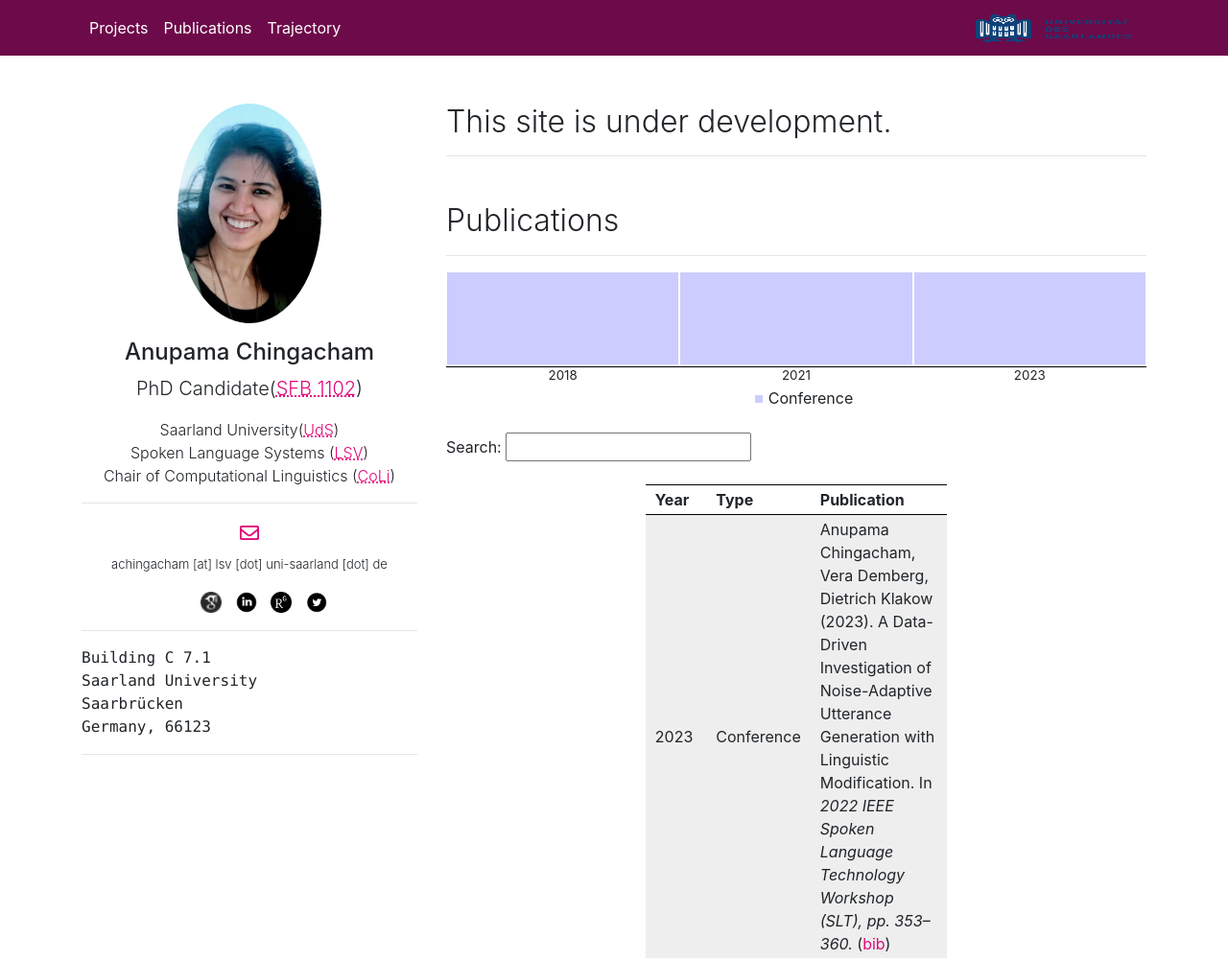
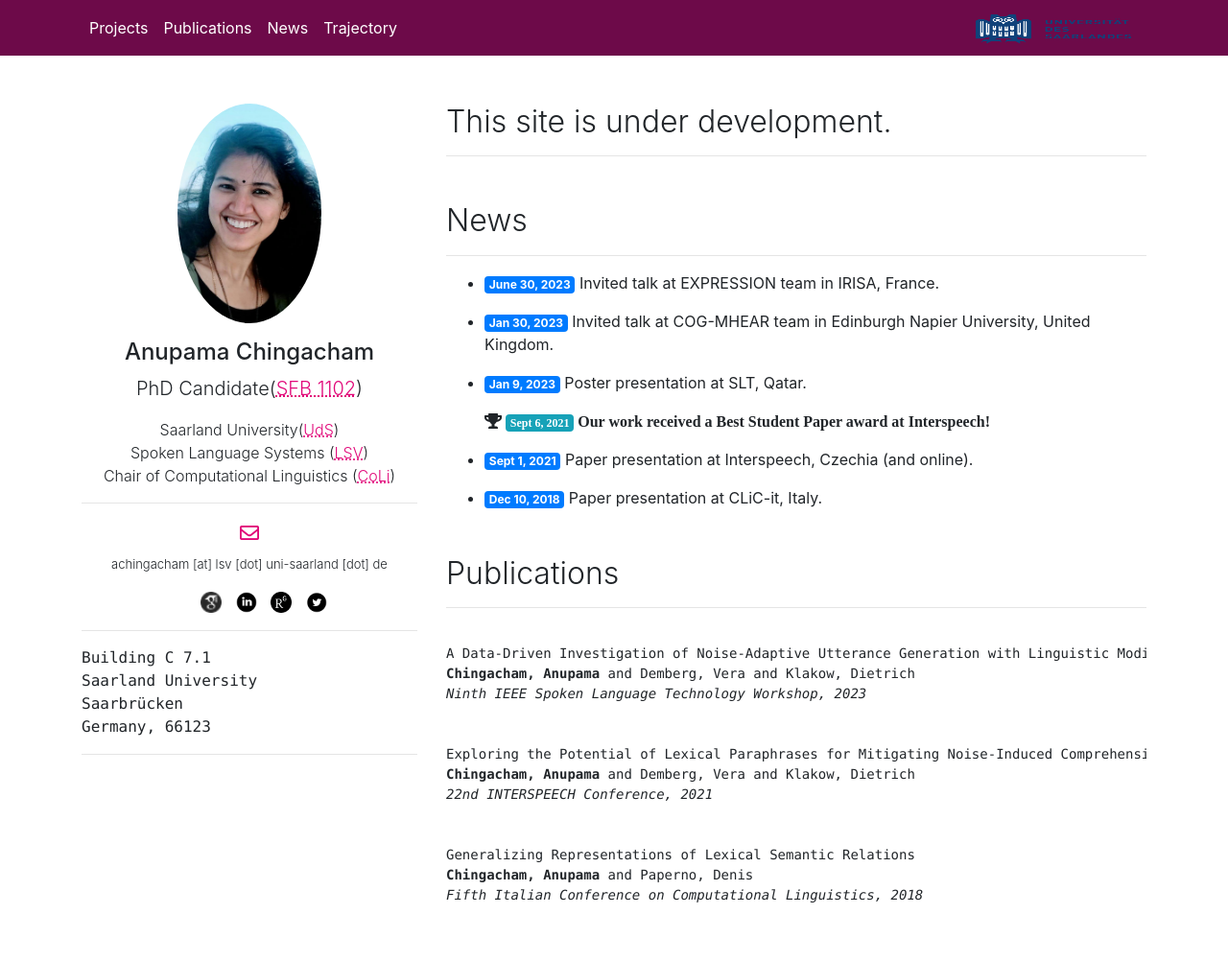
Before and after one commit to achingacham/achingacham.github.io, a plain HTML site: page index.html in a window 1280 px wide. Shown: the top 1002 px of the page at 96% size. Drawn offline with nearby package versions, Linux system fonts and the light colour scheme.

Commit message:
updated News

```diff
--- a/index.html
+++ b/index.html
@@ -41,13 +41,14 @@
               <a class="nav-link" href="#projects">Projects<span class="sr-only">(current)</span></a>
               </li>
 
-              <!-- <li class="nav-item">
-              <a class="nav-link" href="#teach">Teaching</a>
-              </li> -->
-
               <li class="nav-item">
               <a class="nav-link" href="#pubs">Publications</a>
               </li>
+
+              <li class="nav-item">
+                <a class="nav-link" href="#news">News</a>
+                </li>
+
 
               <li class="nav-item">
               <a class="nav-link" href="#education">Trajectory</a>
@@ -154,12 +155,59 @@ badge-primary">Moodle</a>
           </ul>
         </section> -->
 
+        <section id="news" class="mt-5">
+          <h3 class="display-5">News</h3><hr>
+          <p class="font-weight-light">
+
+          <ul class="list">
+          <li> <span class="badge badge-primary">June 30, 2023</span> Invited talk at EXPRESSION team in IRISA, France. </li>
+          </ul>
+
+          <ul class="list">
+          <li> <span class="badge badge-primary">Jan 30, 2023</span> Invited talk at COG-MHEAR team in Edinburgh Napier University, United Kingdom. </li>
+          </ul>
+
+          <ul class="list">
+            <li> <span class="badge badge-primary">Jan 9, 2023</span> Poster presentation at SLT, Qatar. </li>
+          </ul>
+
+
+          <ul class="list">
+          <li class="fas fa-trophy"> <span class="badge  badge-info">Sept 6, 2021</span> Our work received a Best Student Paper award at Interspeech! </li>
+          </ul>
+
+          <ul class="list">
+            <li> <span class="badge badge-primary">Sept 1, 2021</span> Paper presentation at Interspeech, Czechia (and online). </li>
+            </ul>
+
+          <ul class="list">
+          <li> <span class="badge badge-primary">Dec 10, 2018</span> Paper presentation at CLiC-it, Italy. </li>
+          </ul>
+
+
+      </section>
+
         <section id="pubs" class="mt-5">
           <h3 class="display-5">Publications</h3>
           <hr>
-          <table id="pubTable" class="display"></table>
+          <!-- <table id="pubTable" class="display"></table> -->
           <pre id="bibtex">
-  @inproceedings{chingacham2023data,
+
+A Data-Driven Investigation of Noise-Adaptive Utterance Generation with Linguistic Modification
+<b>Chingacham, Anupama</b> and Demberg, Vera and Klakow, Dietrich
+<i>Ninth IEEE Spoken Language Technology Workshop, 2023</i>
+<br>
+Exploring the Potential of Lexical Paraphrases for Mitigating Noise-Induced Comprehension Errors
+<b>Chingacham, Anupama</b> and Demberg, Vera and Klakow, Dietrich
+<i>22nd INTERSPEECH Conference, 2021</i>
+<br>
+Generalizing Representations of Lexical Semantic Relations
+<b>Chingacham, Anupama</b> and Paperno, Denis
+<i>Fifth Italian Conference on Computational Linguistics, 2018</i>
+
+</pre>
+
+<!-- @inproceedings{chingacham2023data,
     title={A Data-Driven Investigation of Noise-Adaptive Utterance Generation with Linguistic Modification},
     author={Chingacham, Anupama and Demberg, Vera and Klakow, Dietrich},
     booktitle={2022 IEEE Spoken Language Technology Workshop (SLT)},
@@ -183,9 +231,8 @@ badge-primary">Moodle</a>
     journal={Computational Linguistics CLiC-it 2018},
     pages={111},
     year={2018}
-  }
+  } -->
 
-</pre>
         </section>
         <br>
         <section id="education" class="mt-5">
```
